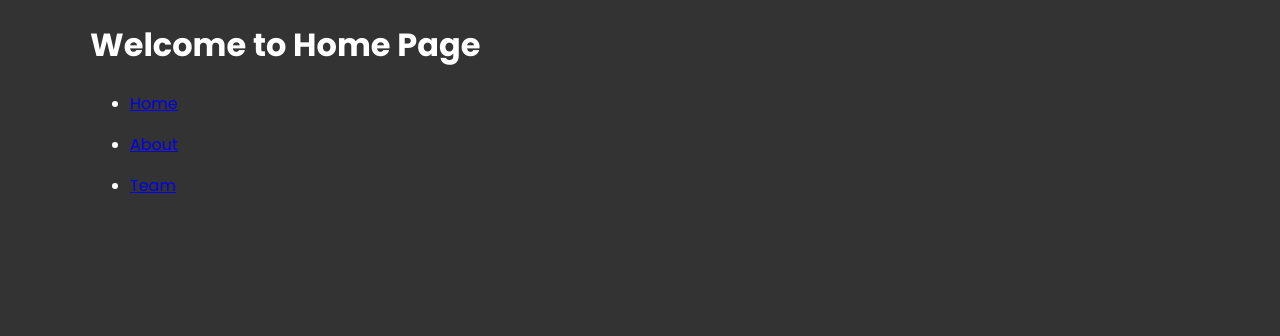
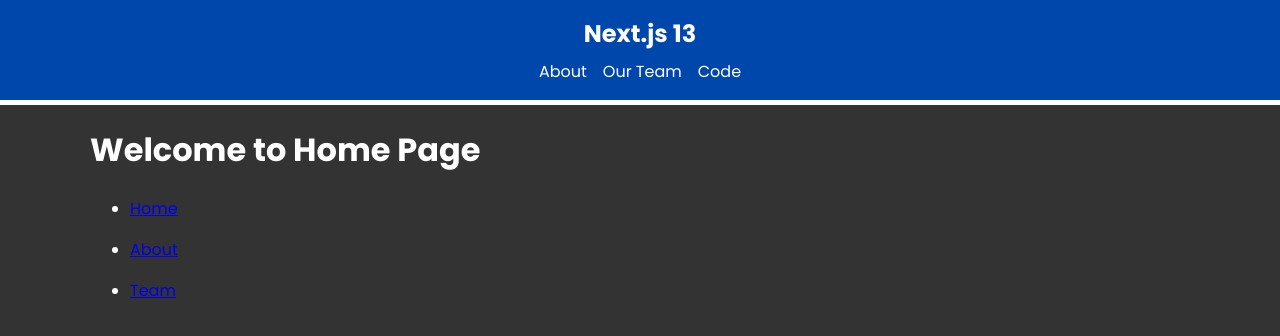
Before and after one commit to aliaftabsheikh/next_13_crash_course, a Next.js app: page / in a window 1280 px wide. Shown: the top 336 px of the page. Built offline with nearby package versions, Linux system fonts and the light colour scheme.

Commit message:
Header Component, React Server Component, use client

```diff
--- /dev/null
+++ b/app/components/Header.jsx
@@ -0,0 +1,42 @@
+'use client'
+
+import Link from 'next/link'
+import React, { useState } from 'react'
+
+const Header = () => {
+    const [client, setClient] = useState()
+  return (
+    <header className='header'>
+        <div className="container">
+            <div className="logo">
+                <Link href='/'>Next.js 13</Link>
+            </div>
+            <div className="links">
+                <Link href="/about">About</Link>
+                <Link href="/about/team">Our Team</Link>
+                <Link href="/code/repos">Code</Link>
+            </div>
+        </div>
+    </header>
+  )
+}
+
+export default Header
+
+
+
+// Advantages of React Server Side Components
+
+// _ Load Faster _ Don't have to wait for the Javascript to load
+// _ Smaller client bundle size
+// _ SEO friendly
+// _ Access to resources the client can't access
+// _ Hide sensitive data from the client
+// _ More secure against XSS attacks
+// _ Improve Developer Experiene
+
+// Just like with anything else, there are also disadvantages:
+
+// _ Not as interactive
+// _ No component state. We cannot use the `useState` hook.
+// _ No component lifecycle methods. We cannot use the `useEffect` hook.
--- a/app/layout.jsx
+++ b/app/layout.jsx
@@ -1,5 +1,6 @@
 import { Poppins } from "next/font/google";
 import "./globals.css";
+import Header from "./components/Header";
 
 const poppins = Poppins({
   weight: ['400','700'],
@@ -16,6 +17,7 @@
   return (
     <html lang="en">
       <body className={poppins.className}>
+        <Header/>
         <main className="container">
         {children}
         </main>
```
